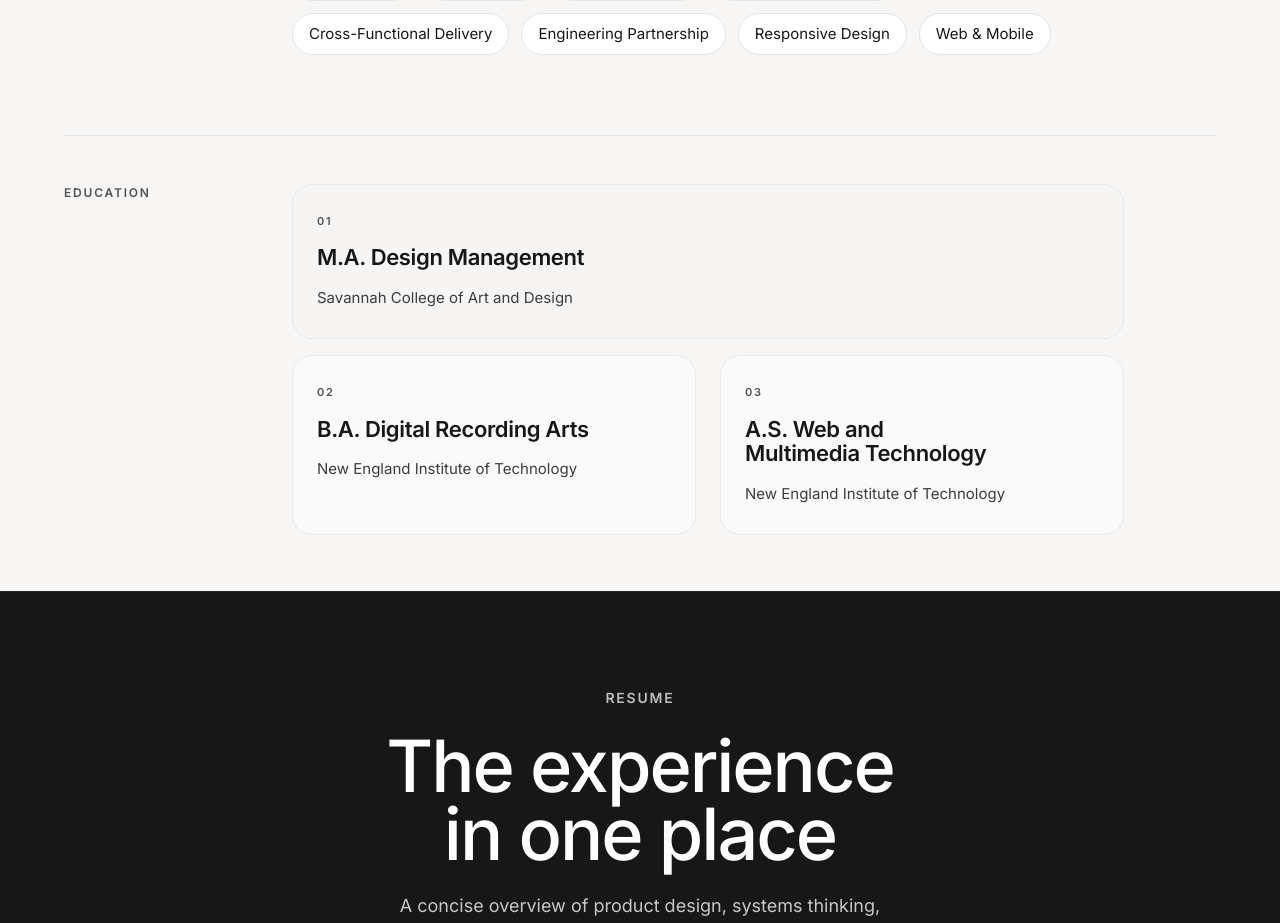
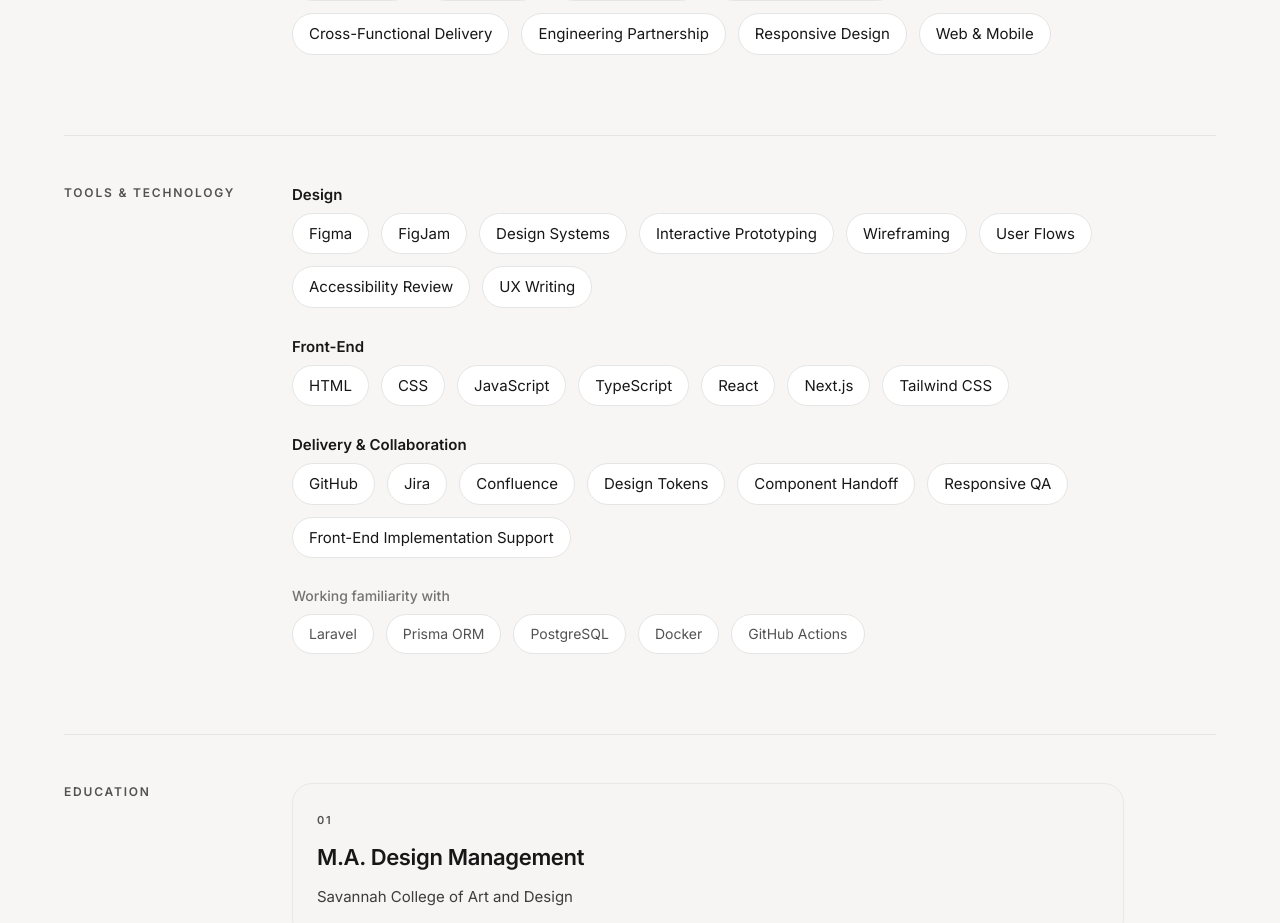
Before and after one commit to LoHiDi-Dev/joel-premier-portfolio, a Next.js app: page /resume in a window 1280 px wide. Shown: the part 3022-3945 px from the top of the page. Built offline with nearby package versions, Linux system fonts and the light colour scheme.

Commit message:
feat: add Tools & Technology section to Resume page

```diff
--- a/components/ResumePageContent.tsx
+++ b/components/ResumePageContent.tsx
@@ -15,6 +15,7 @@ import {
   EDUCATION,
   PROFESSIONAL_SUMMARY_HEADLINE,
   PROFESSIONAL_SUMMARY_PARAGRAPHS,
+  TOOLS_AND_TECHNOLOGY,
 } from "@/lib/resume-data";
 
 const GRAY_BLEED_CLASS =
@@ -132,6 +133,48 @@ export function ResumePageContent() {
             </motion.ul>
           </div>
 
+          {/* Tools & Technology */}
+          <div className="mt-12 border-t border-[#e5e5e5] pt-10 sm:mt-16 md:mt-20 md:pt-12">
+            <div className="grid gap-6 md:grid-cols-[180px_minmax(0,1fr)] md:items-start md:gap-x-12">
+              <p className={LABEL_CLASS}>TOOLS & TECHNOLOGY</p>
+              <div className="mt-5 min-w-0 max-w-[52rem] md:mt-0">
+                <ul className="space-y-6 sm:space-y-7" role="list">
+                  {TOOLS_AND_TECHNOLOGY.map((group) => (
+                    <li key={group.label}>
+                      <p
+                        className={
+                          group.muted
+                            ? "text-[13px] font-medium leading-[1.4] text-[#737373] sm:text-[14px]"
+                            : "text-[14px] font-semibold leading-[1.4] text-[#171717] sm:text-[15px]"
+                        }
+                      >
+                        {group.label}
+                      </p>
+                      <ul
+                        className="mt-2 flex flex-wrap gap-3"
+                        role="list"
+                      >
+                        {group.items.map((item) => (
+                          <li key={item}>
+                            <span
+                              className={
+                                group.muted
+                                  ? "inline-flex rounded-full border border-[#e5e5e5] bg-white px-4 py-2.5 text-[13px] font-normal leading-[1.3] text-[#525252] sm:text-[14px]"
+                                  : "inline-flex rounded-full border border-[#e5e5e5] bg-white px-4 py-2.5 text-[14px] font-normal leading-[1.3] text-[#171717] sm:text-[15px]"
+                              }
+                            >
+                              {item}
+                            </span>
+                          </li>
+                        ))}
+                      </ul>
+                    </li>
+                  ))}
+                </ul>
+              </div>
+            </div>
+          </div>
+
           {/* Education */}
           <motion.div
             className="mt-12 border-t border-[#e5e5e5] pt-10 sm:mt-16 md:mt-20 md:pt-12"
--- a/lib/resume-data.ts
+++ b/lib/resume-data.ts
@@ -134,6 +134,55 @@ export const SKILLS_GROUPS = [
 
 export const AI_WORKFLOW = ["Claude", "Figma AI", "UX Pilot", "Cursor"] as const;
 
+/** Tools & Technology section — exact copy for Resume page. muted: true = "Working familiarity with" (secondary). */
+export const TOOLS_AND_TECHNOLOGY = [
+  {
+    label: "Design",
+    items: [
+      "Figma",
+      "FigJam",
+      "Design Systems",
+      "Interactive Prototyping",
+      "Wireframing",
+      "User Flows",
+      "Accessibility Review",
+      "UX Writing",
+    ],
+    muted: false,
+  },
+  {
+    label: "Front-End",
+    items: [
+      "HTML",
+      "CSS",
+      "JavaScript",
+      "TypeScript",
+      "React",
+      "Next.js",
+      "Tailwind CSS",
+    ],
+    muted: false,
+  },
+  {
+    label: "Delivery & Collaboration",
+    items: [
+      "GitHub",
+      "Jira",
+      "Confluence",
+      "Design Tokens",
+      "Component Handoff",
+      "Responsive QA",
+      "Front-End Implementation Support",
+    ],
+    muted: false,
+  },
+  {
+    label: "Working familiarity with",
+    items: ["Laravel", "Prisma ORM", "PostgreSQL", "Docker", "GitHub Actions"],
+    muted: true,
+  },
+] as const;
+
 export const EDUCATION = [
   {
     degree: "M.A. Design Management",
```
